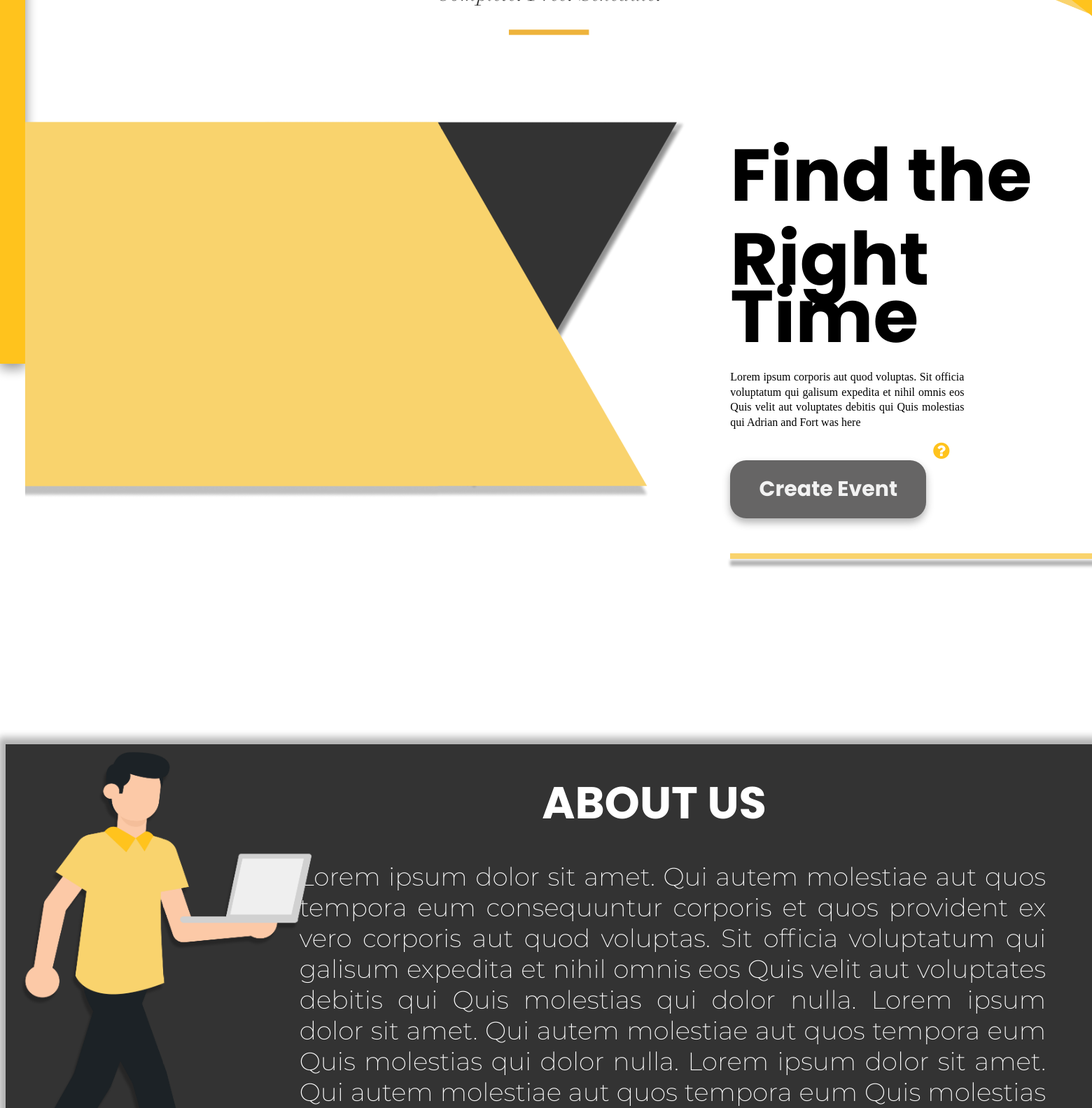
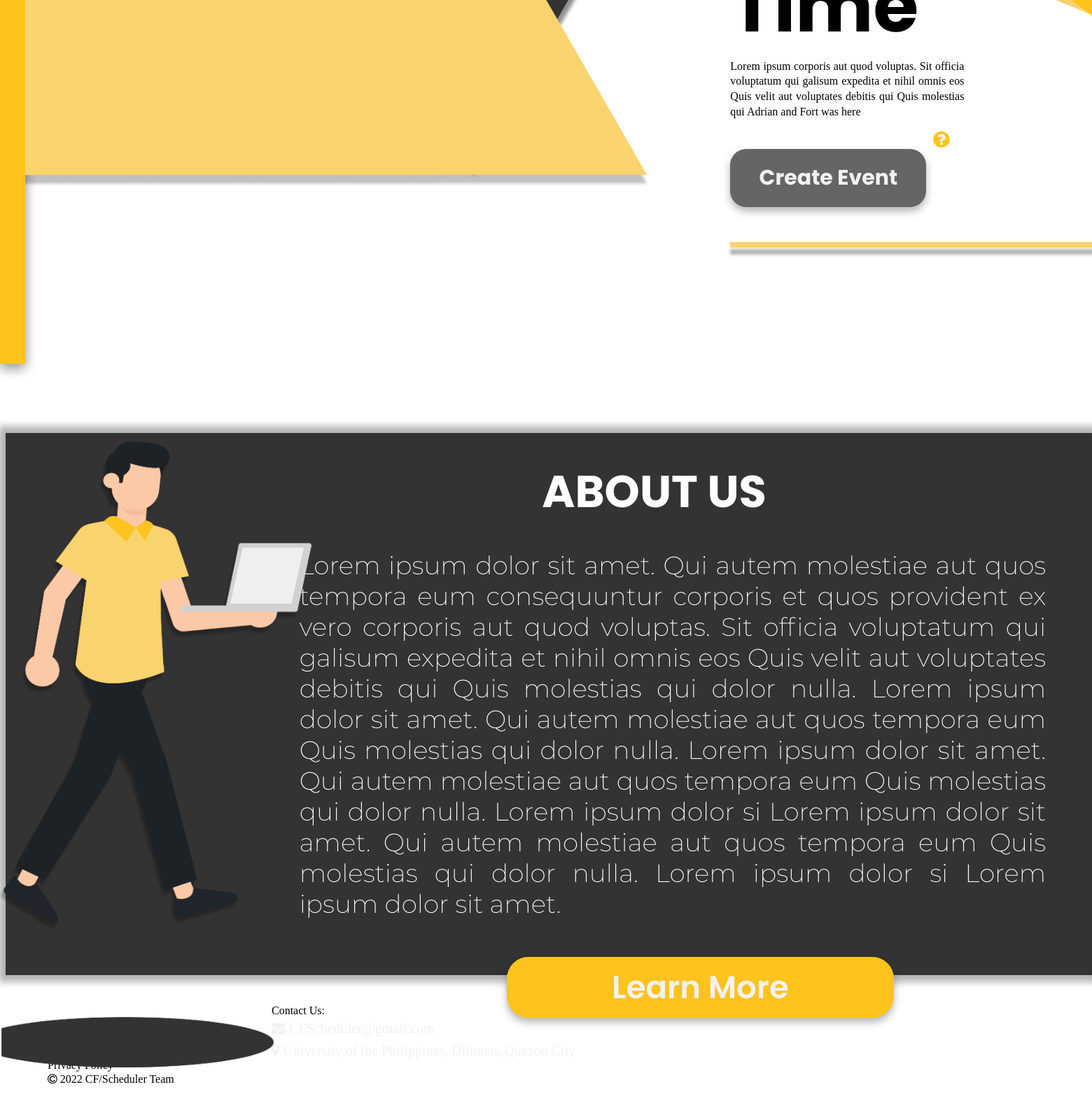
Before and after one commit to Egrez/deployed-cfscheduler, a Django app: page / in a window 1560 px wide; the page is wider, and only the part inside the window is pictured. Shown: the part 280-1864 px from the top of that part at 70% size. After the commit the page ends 1830 px from the top of that part, so only its background shows below. Run offline with Django 3.2, Linux system fonts and the light colour scheme; some web fonts are replaced.

Commit message:
new base

```diff
--- a/templates/base.html
+++ b/templates/base.html
@@ -16,19 +16,30 @@
     <div class = "leftBar"></div>
 
     <div><img style = "margin-right: 0; right: 0px; position: absolute;"  src = "{% static 'rightBorder.png' %}" width="780.35px" height="350.45px"></div>
-    <div style = "text-align: center; padding-bottom: 0; margin: 0; "><img id = "logo" style = "margin: 0; padding: 0;" src = "{% static 'logo.png' %}" width = "710.35px" height = "440.45px"></div>
     {% block content %}
     {% endblock %}
 
     <nav class="navbar navbar-inverse navbar-fixed-top">
-        <div class = "topBlock"></div>
-        <div class = "navBar">
+        <div class = "topBlock" style = "z-index: 999;"></div>
+        <div class = "navBar" style = "z-index: 999;">
             <a href="{% url 'home' %}" style = "transition: top 0.3s"><i class="fa fa-home"></i> Home</a>
             <a href="#About Us" style = "transition: top 0.3s"><i class="fa fa-newspaper-o"></i> About Us</a>
             <a href="#"><i class="fa fa-question-circle-o"></i> FAQs</a>
         </div>
     </nav>
 
+    <div style> <!--footer-->
+        <div class = "footer">
+            <p class = "footerfont" style = "margin-left: 60px; margin-top: 33px;">Terms of Service</p>
+            <p class = "footerfont" style = "margin-left: 60px; margin-top: 33px;">Privacy Policy</p>
+            <p class = "footerfont" style = "margin-top: -112px; margin-left: 380px;">Contact Us:</p>
+            <p style = "color: #f2f2f2; margin-top: -11px; margin-left: 380px; font-family: Montserrat; font-size: 20px;"><i class = "fa fa-envelope"></i> CFScheduler@gmail.com</p>
+            <p style = "color: #f2f2f2; margin-top: -11px; margin-left: 380px; font-family: Montserrat; font-size: 20px;"><i class = "fa fa-map-marker" style = "size: 30px;"></i> University of the Philippines, Diliman, Quezon City</p>
+            <p class = "footerfont" style = "margin-top: 10px; margin-left: 60px;"><i class = "fa fa-copyright"></i> 2022 CF/Scheduler Team</p>
+        </div>
+        <div style = "left: -10px; list-style-type: none; padding: 0; width: 96%; margin-left: 60px; bottom: -205px; background-color: #f2f2f2; position: relative; height: 5.5px;"></div>
+    </div>
+
 
 </body>
 </html>
```
